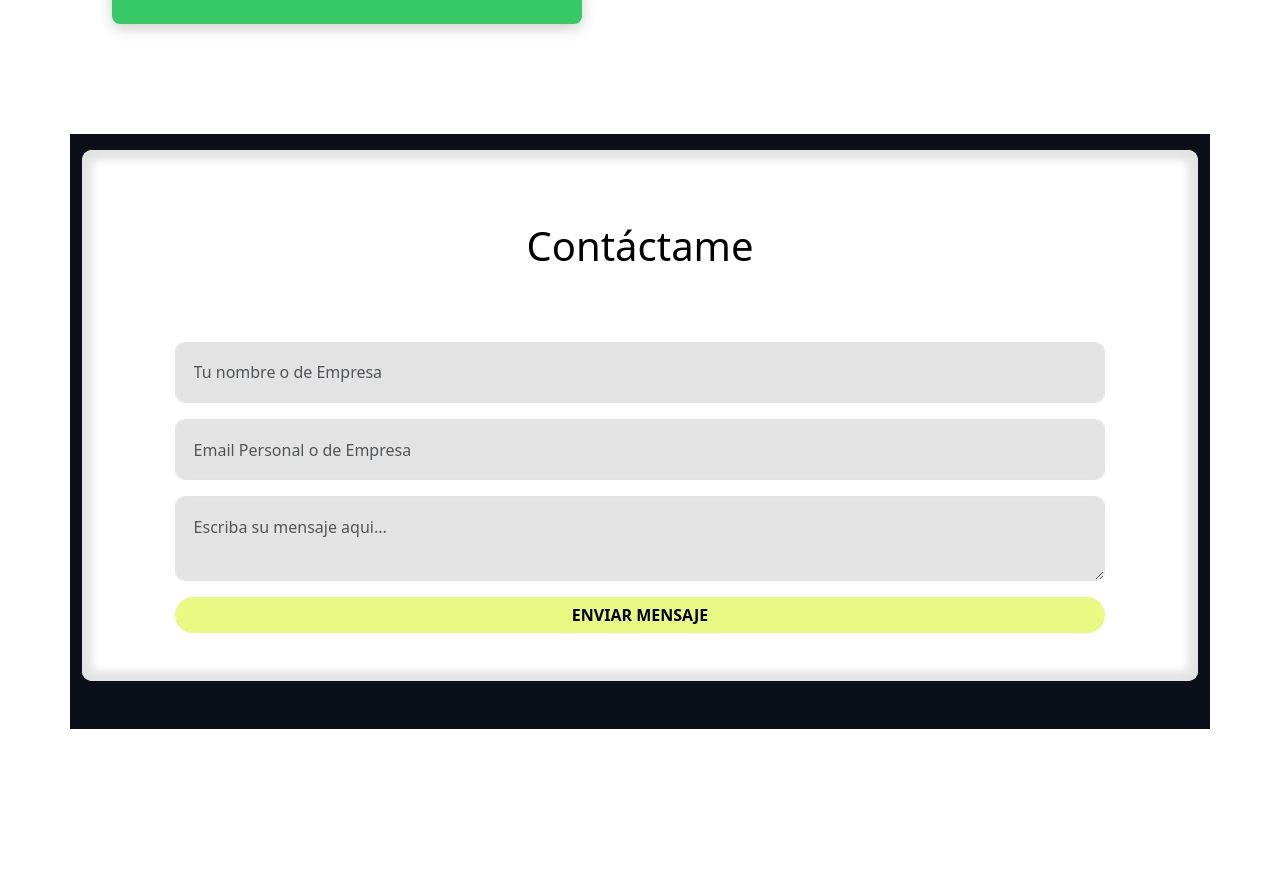
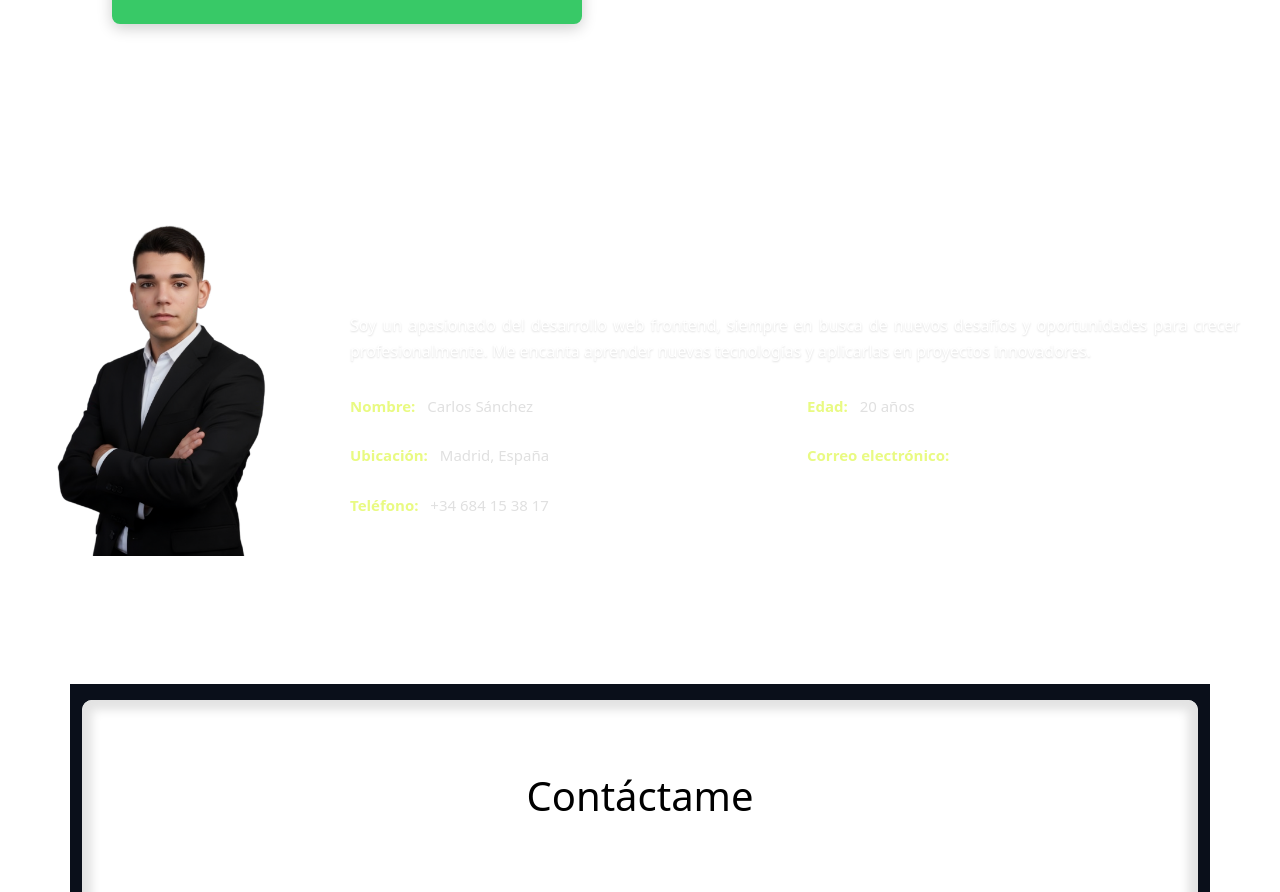
Before and after one commit to caarlos-14/Portfolio, a Next.js app in the folder portfolio-carlos/: page / in a window 1280 px wide. Shown: the part 3060-3952 px from the top of the page. Before the commit the page ends 3789 px from the top, so only its background shows below. Built offline with nearby package versions, Linux system fonts and the light colour scheme.

Commit message:
timeline

```diff
--- a/portfolio-carlos/app/page.tsx
+++ b/portfolio-carlos/app/page.tsx
@@ -5,6 +5,7 @@ import Skill from "@/componentes/card_skill/card_skill"
 import Contact from "@/componentes/Contacto/Contacto"
 import Skills from "@/componentes/skills/skills"
 import Timeline from "@/componentes/timeline/timeline"
+import AboutMe from "@/componentes/aboutMe/about"
 export default function Home() {
   return (
     <>
@@ -13,6 +14,7 @@ export default function Home() {
     <Skill/>
     <Skills/>
     <Timeline/>
+    <AboutMe/>
     <Contact/>
 
     </>
--- /dev/null
+++ b/portfolio-carlos/componentes/aboutMe/about.module.css
@@ -0,0 +1,118 @@
+.about {
+    color: #ffffff;
+    padding: 80px 40px;
+    width: 100%;
+}
+
+/* Ampliamos el contenedor general para que respire bien en pantallas grandes */
+.container {
+    max-width: 1400px;
+    width: 100%;
+    display: flex;
+    gap: 60px;
+    align-items: center;
+    justify-content: space-between;
+}
+
+/* Columna de la foto: Ocupa exactamente el 50% */
+.foto {
+    display: flex;
+    justify-content: center;
+    align-items: center;
+}
+
+.imagen {
+    object-fit: cover;
+    width: 100%;
+    max-width: 250px; /* Tamaño máximo equilibrado */
+    height: auto;
+}
+
+/* Columna de la información: Ocupa exactamente el otro 50% */
+.info {
+    flex: 1;
+}
+
+.nombre {
+    font-size: 42px;
+    font-weight: 700;
+    margin-bottom: 20px;
+    position: relative;
+    color: #ffffff;
+}
+
+/* Efecto de título duplicado de fondo (Watermark) */
+.nombre::before {
+    content: 'About Me';
+    position: absolute;
+    top: -40px;
+    left: 0;
+    font-size: 75px;
+    font-weight: 900;
+    color: rgba(255, 255, 255, 0.03);
+    z-index: -1;
+    text-transform: uppercase;
+    user-select: none;
+}
+
+.descripcion {
+    color: #ffffff;
+    font-size: 16px;
+    line-height: 1.6;
+    margin-bottom: 30px;
+    text-align: justify;
+    text-shadow: 0 1px 2px rgba(0, 0, 0, 0.15);
+}
+
+/* --- LISTA EN 2 COLUMNAS --- */
+.gridInfo {
+    list-style: none;
+    padding: 0;
+    margin: 0;
+    display: grid;
+    grid-template-columns: repeat(2, 1fr); /* 2 columnas simétricas */
+    gap: 16px 24px;
+}
+
+.gridInfo li {
+    font-size: 15px;
+    border-bottom: 1px solid rgba(255, 255, 255, 0.08);
+    padding-bottom: 10px;
+    color: #e0e0e0;
+}
+
+.gridInfo strong {
+    color: #E9FA82; /* Color naranja corporativo */
+    margin-right: 8px;
+    display: inline-block;
+}
+
+.gridInfo a {
+    color: #ffffff;
+    text-decoration: none;
+    transition: color 0.2s ease;
+    word-break: break-all;
+}
+
+.gridInfo a:hover {
+    color: #E9FA82;
+    text-decoration: underline;
+}
+
+/* Responsivo para móviles (vuelve a 1 columna apilada en pantallas pequeñas) */
+@media screen and (max-width: 900px) {
+    .container {
+        flex-direction: column;
+        gap: 40px;
+        padding: 0 10px;
+    }
+
+    .nombre::before {
+        font-size: 45px;
+        top: -25px;
+    }
+
+    .gridInfo {
+        grid-template-columns: 1fr; /* 1 sola columna en móvil */
+    }
+}
--- /dev/null
+++ b/portfolio-carlos/componentes/aboutMe/about.tsx
@@ -0,0 +1,39 @@
+import styles from './about.module.css';
+import Image from 'next/image';
+
+const AboutMe = () => {
+    return (
+    <section className={styles.about}>
+        <div className={styles.container}>
+
+            {/** Imagen de perfil (Ocupa la mitad izquierda) */}
+            <div className={styles.foto}>
+                <Image
+                src="/carlos_desarrollador.png"
+                alt="Foto de perfil"
+                width={400}
+                height={400}
+                className={styles.imagen}/>
+            </div>
+
+            {/** Información personal (Ocupa la mitad derecha) */}
+            <div className={styles.info}>
+                <h2 className={styles.nombre}>Carlos Sánchez</h2>
+                <p className={styles.descripcion}>
+                    Soy un apasionado del desarrollo web frontend, siempre en busca de nuevos desafíos y oportunidades para crecer profesionalmente. Me encanta aprender nuevas tecnologías y aplicarlas en proyectos innovadores.
+                </p>
+
+                <ul className={styles.gridInfo}>
+                    <li><strong>Nombre:</strong> Carlos Sánchez</li>
+                    <li><strong>Edad:</strong> 20 años</li>
+                    <li><strong>Ubicación:</strong> Madrid, España</li>
+                    <li><strong>Correo electrónico:</strong> <a href="mailto:carlossanchezgarcia2005@gmail.com">carlossanchezgarcia2005@gmail.com</a></li>
+                    <li><strong>Teléfono:</strong> +34 684 15 38 17</li>
+                </ul>
+            </div>
+        </div>
+    </section>
+    )
+}
+
+export default AboutMe;
```
